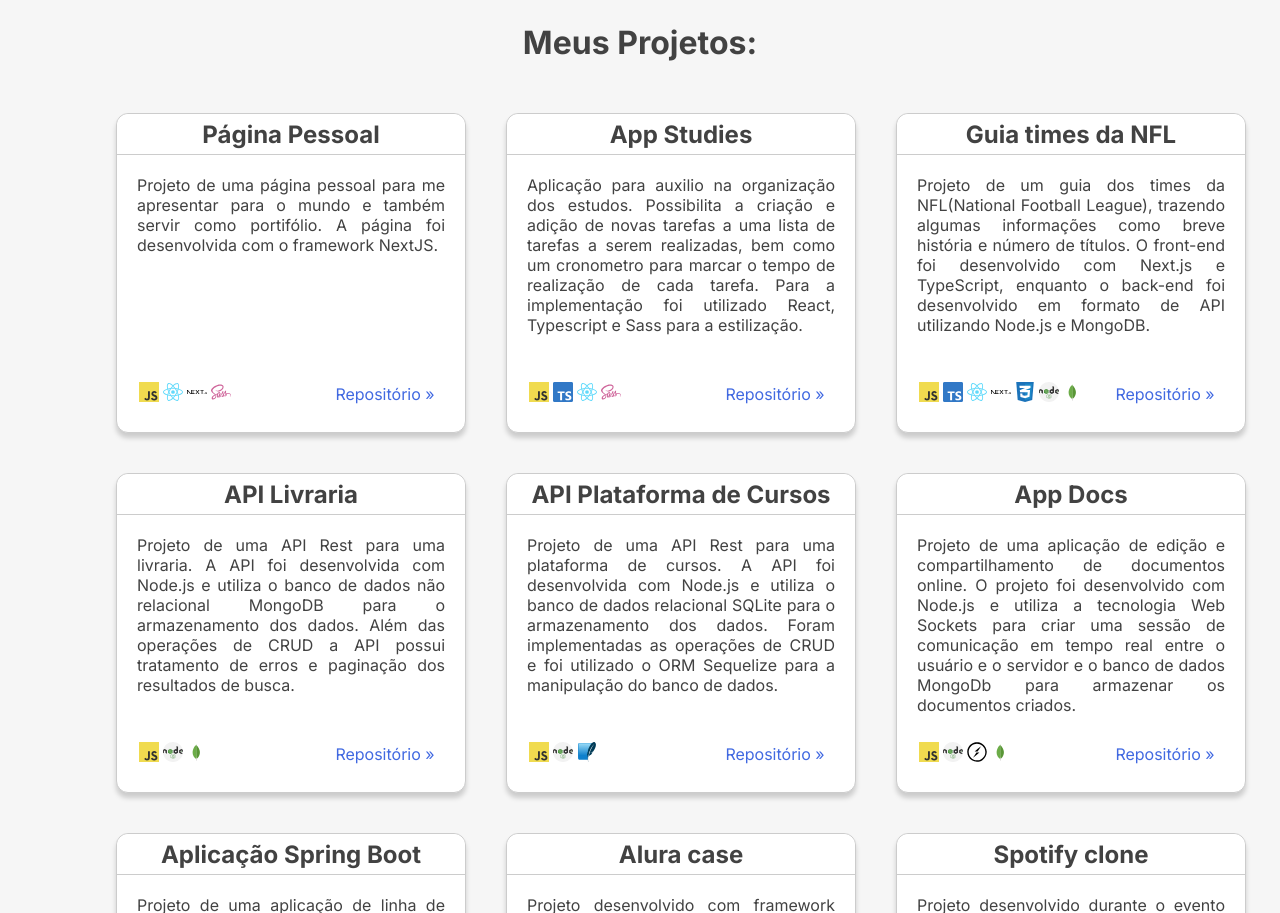
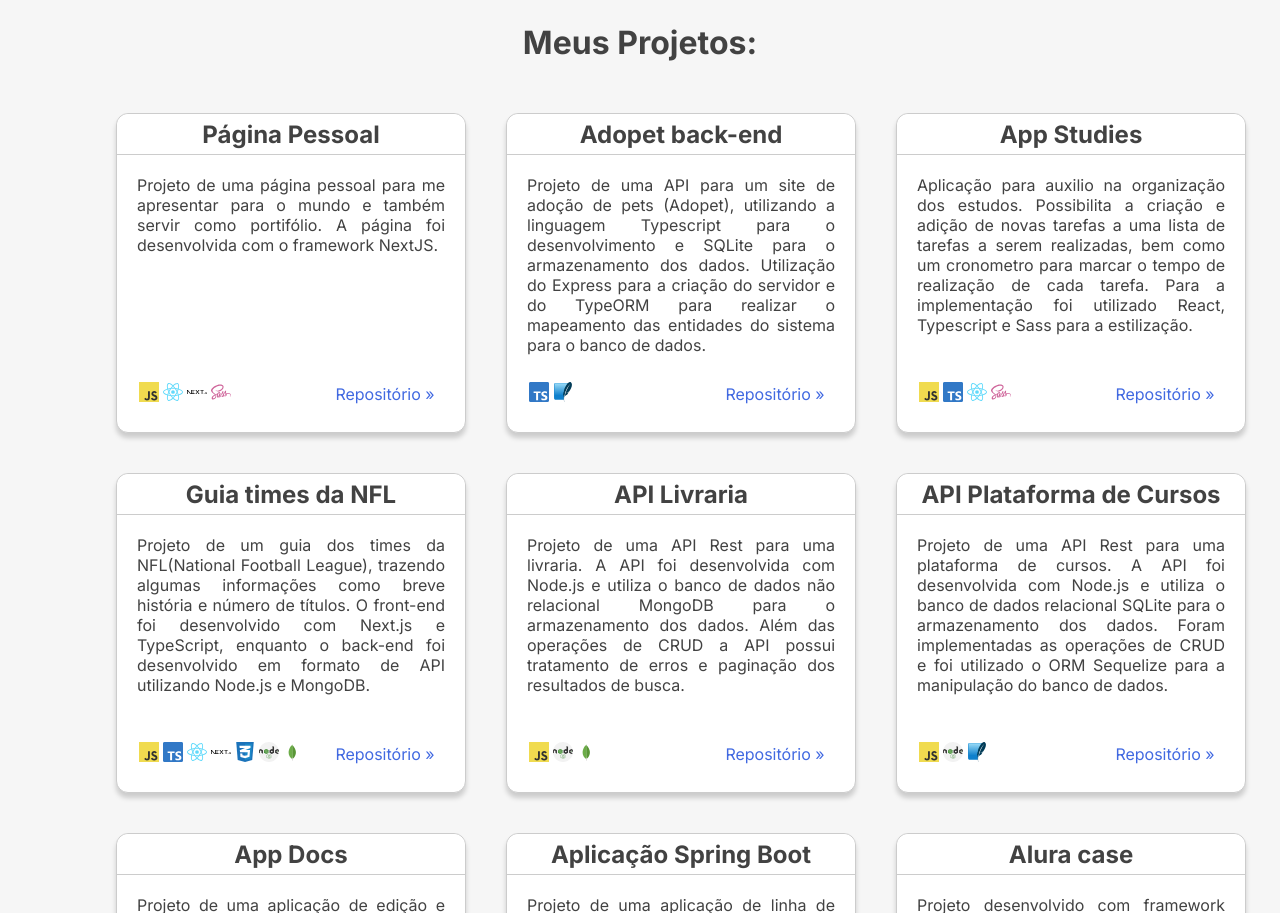
Before and after one commit to PabloStrapasson/PersonalPage, a Next.js app: page / in a window 1280 px wide. Shown: the part 800-1713 px from the top of the page. Built offline with nearby package versions, Linux system fonts and the light colour scheme.

Commit message:
atualização dos projetos

```diff
--- a/public/projects.ts
+++ b/public/projects.ts
@@ -5,6 +5,12 @@ const projects = {
             description: "Projeto de uma página pessoal para me apresentar para o mundo e também servir como portifólio. A página foi desenvolvida com o framework NextJS.",
             repository: "https://github.com/PabloStrapasson/PersonalPage",
             technologies: ["javascript", "react", "next", "sass"]
+        },
+        {
+            name: "Adopet back-end",
+            description: "Projeto de uma API para um site de adoção de pets (Adopet), utilizando a linguagem Typescript para o desenvolvimento e SQLite para o armazenamento dos dados. Utilização do Express para a criação do servidor e do TypeORM para realizar o mapeamento das entidades do sistema para o banco de dados.",
+            repository: "https://github.com/PabloStrapasson/Adopet",
+            technologies: ["typescript", "sqlite"]
         },
         {
             name: "App Studies",
```
